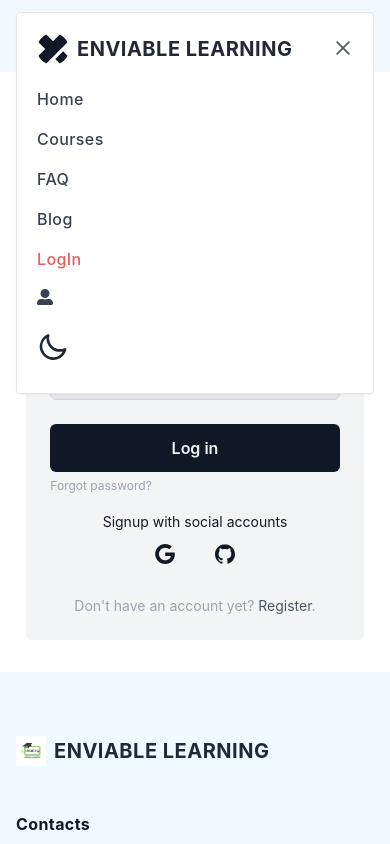
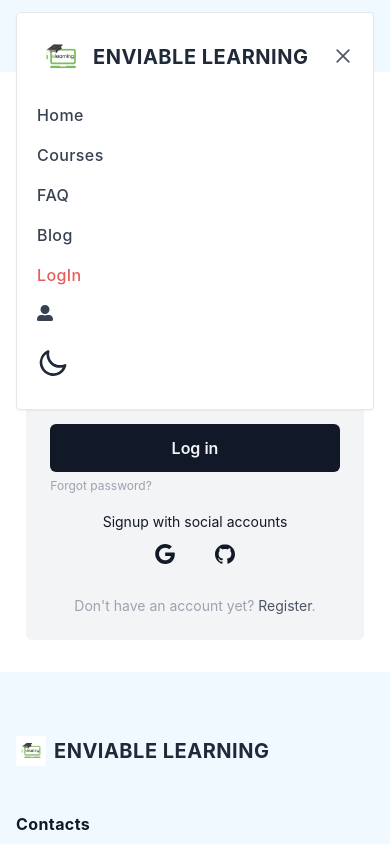
Before and after one commit to mujahidulamin/enviable-learning-client, a React (Create React App) app: page /login in a window 390 px wide. Both pictures are taken after a click on the button 360 px from the left and 36 px from the top of the page. Shown: the top 844 px of the page. Built offline with nearby package versions, Linux system fonts and the light colour scheme; no server answers.

Commit message:
logo-updated

```diff
--- a/src/components/Header/Header.js
+++ b/src/components/Header/Header.js
@@ -173,14 +173,8 @@ const Header = () => {
                       title='Company'
                       className='inline-flex items-center'
                     >
-                      <svg
-                        xmlns='http://www.w3.org/2000/svg'
-                        viewBox='0 0 32 32'
-                        fill='currentColor'
-                        className='flex-shrink-0 w-8 h-8 rounded-full text-gray-900'
-                      >
-                        <path d='M18.266 26.068l7.839-7.854 4.469 4.479c1.859 1.859 1.859 4.875 0 6.734l-1.104 1.104c-1.859 1.865-4.875 1.865-6.734 0zM30.563 2.531l-1.109-1.104c-1.859-1.859-4.875-1.859-6.734 0l-6.719 6.734-6.734-6.734c-1.859-1.859-4.875-1.859-6.734 0l-1.104 1.104c-1.859 1.859-1.859 4.875 0 6.734l6.734 6.734-6.734 6.734c-1.859 1.859-1.859 4.875 0 6.734l1.104 1.104c1.859 1.859 4.875 1.859 6.734 0l21.307-21.307c1.859-1.859 1.859-4.875 0-6.734z'></path>
-                      </svg>
+
+                      <img className='h-12 ' src={img} alt="" />
                       <span className='ml-2 text-xl font-bold tracking-wide text-gray-800 uppercase'>
                         Enviable Learning
                       </span>
```
